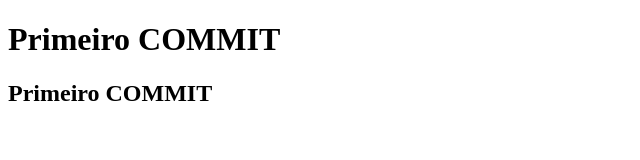
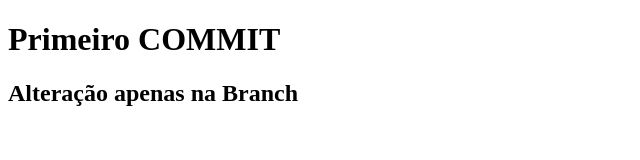
Before and after one commit to phpimentel17/teste-git, a plain HTML site: page index.html in a window 1280 px wide. Shown: the whole page, without its empty margins (0-640 px from the left). Drawn offline with Linux system fonts and the light colour scheme.

Commit message:
adicionando ajustes

```diff
--- a/index.html
+++ b/index.html
@@ -7,6 +7,7 @@
 </head>
 <body>
     <h1>Primeiro COMMIT</h1>
-    <h2>Primeiro COMMIT</h2>
+    <h2>Alteração apenas na Branch</h2>
+
 </body>
 </html>
```
